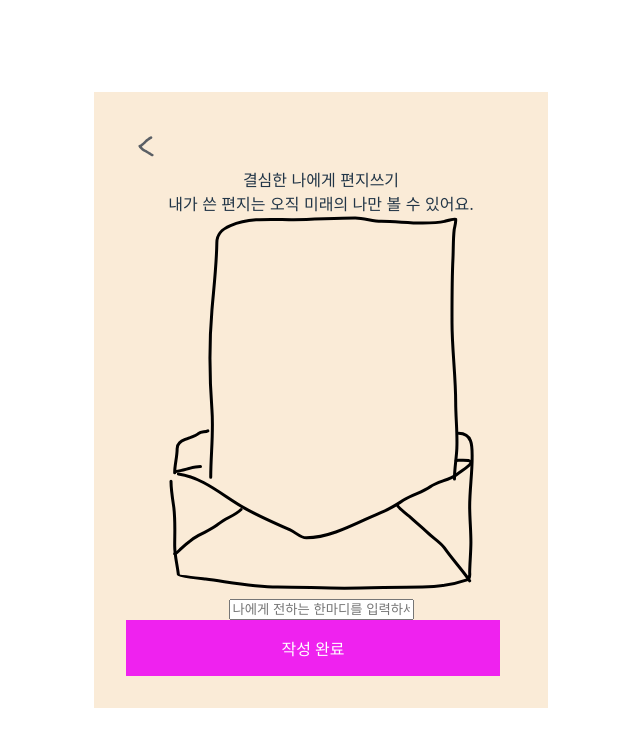
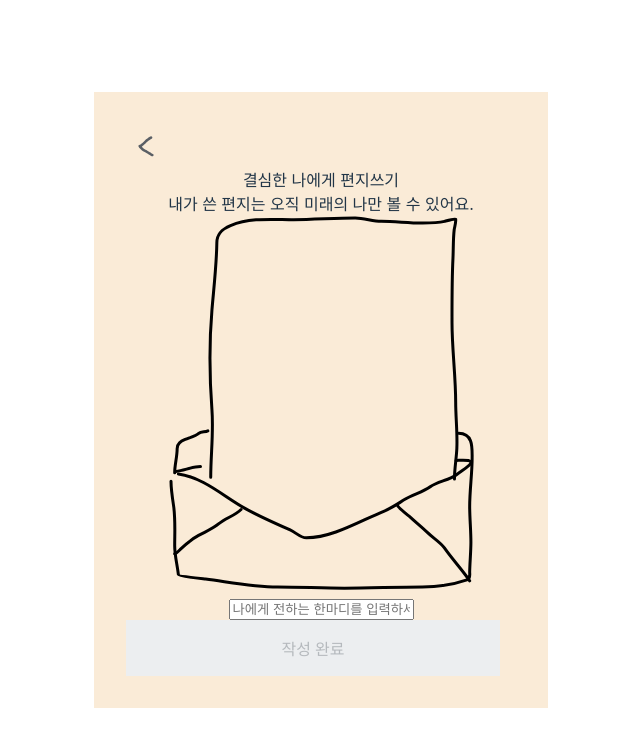
Before and after one commit to yourssu/i-got-it-frontend, a React (Vite) app: page /create-letter in a window 1280 px wide. Shown: the top 746 px of the page, without its empty margins (319-959 px from the left). Built offline with nearby package versions, Linux system fonts and the light colour scheme; a web font is replaced by a local one.

Commit message:
feat(BoxButton): isDisabled 속성 추가

```diff
--- a/src/components/Button/BoxButton.tsx
+++ b/src/components/Button/BoxButton.tsx
@@ -1,19 +1,21 @@
-import './boxButton.scss'
+import './BoxButton.scss'
 
 interface Iprops {
   text: string
   type: 'button' | 'submit' | 'reset' | undefined
   onClick?: () => void
+  isDisabled?: true
 }
 
 const BoxButton = (props: Iprops) => {
-  const { text, type, onClick } = props
+  const { text, type, onClick, isDisabled } = props
   return (
     <div>
       <button
         className="box-button"
         onClick={onClick}
         type={type}
+        disabled={isDisabled}
       >
         {text}
       </button>
--- a/src/components/Button/boxButton.scss
+++ b/src/components/Button/boxButton.scss
@@ -9,4 +9,9 @@
   font-size: 16px;
   background-color: var(--button-pointed);
   border-radius: 0;
+
+  &:disabled {
+    color: var(--button-disabled);
+    background-color: var(--button-disabled-background);
+  }
 }
--- a/src/pages/CreateLetter/CreateLetter.tsx
+++ b/src/pages/CreateLetter/CreateLetter.tsx
@@ -33,6 +33,7 @@ const CreateLetter = () => {
         <BoxButton
           type="submit"
           text="작성 완료"
+          isDisabled={true}
         />
       </form>
     </>
```
